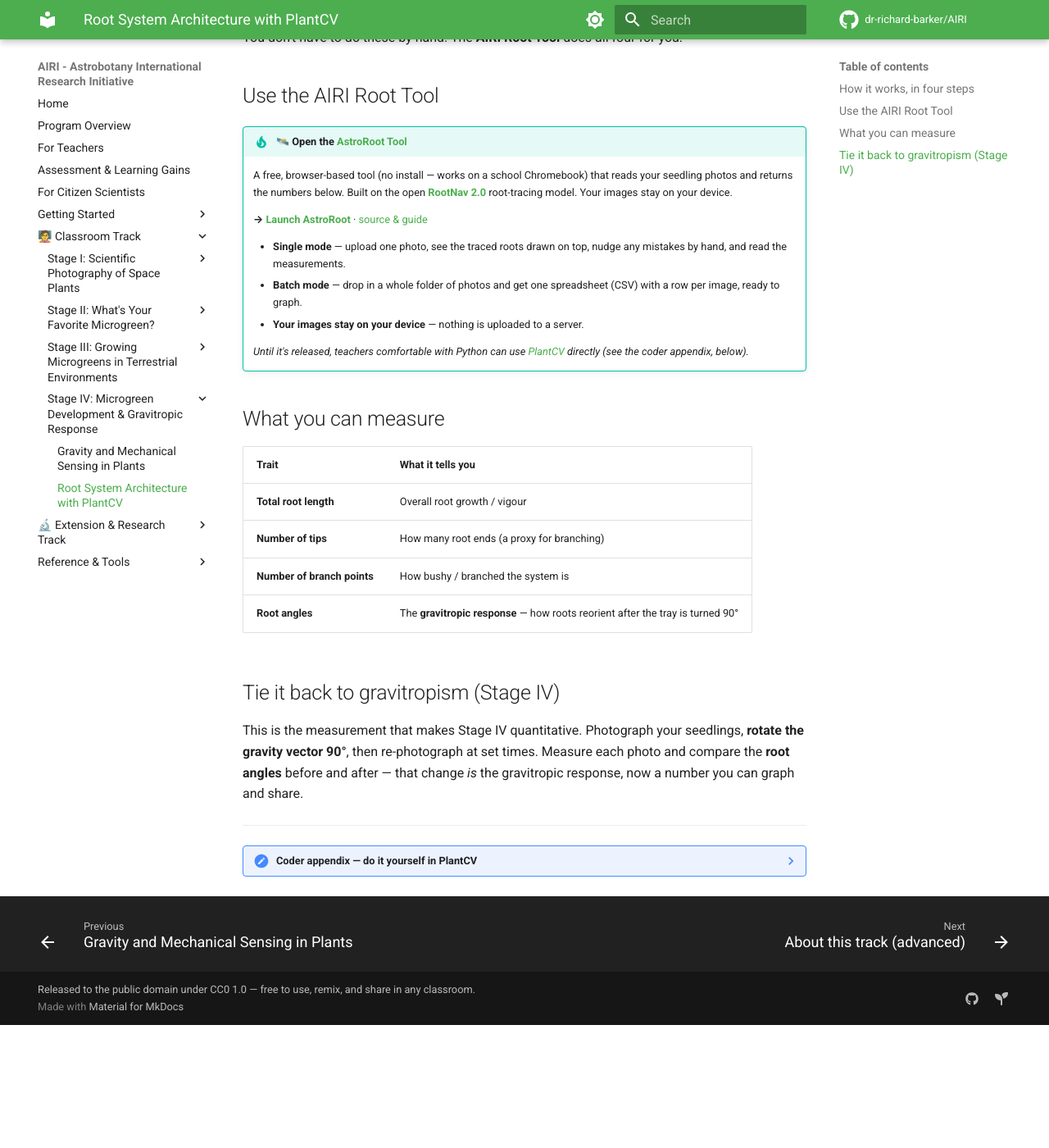
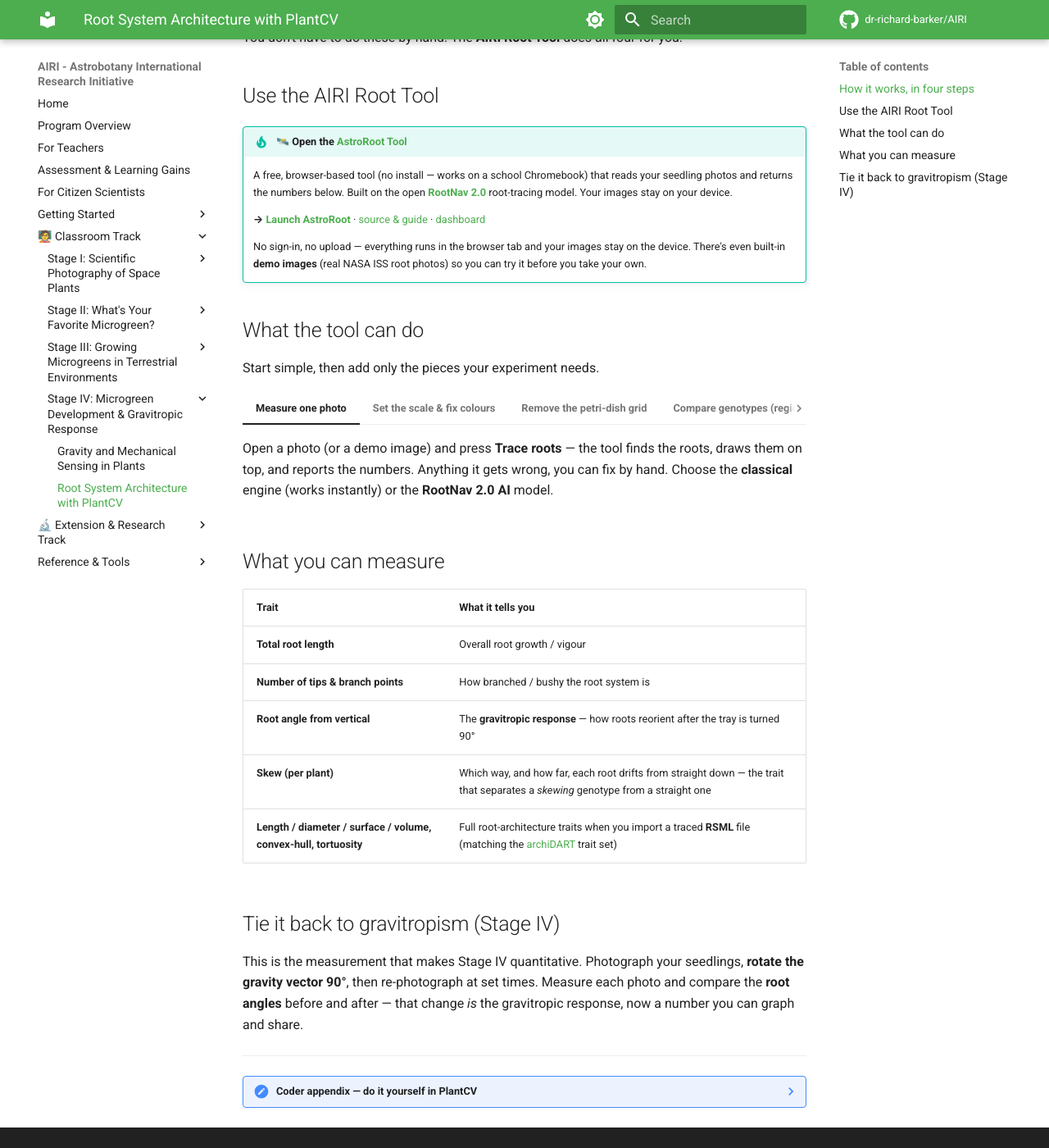
Before and after one commit to dr-richard-barker/AIRI, an MkDocs documentation site: the page built from docs/research-stage-iv-microgreen-development-and-gravitropic-response/root-system-architecture-with-plantcv.md, in a window 1280 px wide and 1400 px high, scrolled down 740 px. Shown: the whole window at 82% size. Built offline with MkDocs 1.6.1 and Material for MkDocs 9.7.7, drawn with Linux system fonts in a browser that asks for light colours; comment, search, counter and statistics services are not loaded; before the commit the page ends 1990 px from its top, so only the background shows below that.

Commit message:
RSA page: document the full AstroRoot tool (markers, grid removal, genotype regions, per-plant seeds, batch time-lapse, dashboard)
Expand the "Use the AIRI Root Tool" section into a task-based capability guide
(content tabs): measure a photo, calibrate/colour-correct with the marker,
remove the plate grid, compare genotypes with regions, count plants via seed
points (per-plant skew), track a time-lapse in batch, and view group summaries
+ per-plant trajectory in the dashboard. Expand the measurable-traits table
(skew, archiDART RSA traits). Site builds; tabs render.

Co-Authored-By: Claude Opus 4.8 <noreply@anthropic.com>

```diff
--- a/docs/research-stage-iv-microgreen-development-and-gravitropic-response/root-system-architecture-with-plantcv.md
+++ b/docs/research-stage-iv-microgreen-development-and-gravitropic-response/root-system-architecture-with-plantcv.md
@@ -43,24 +43,69 @@ You don't have to do these by hand. The **AIRI Root Tool** does all four for you
 
     **→ [Launch AstroRoot](https://dr-richard-barker.github.io/astroroot/)**
     · [source & guide](https://github.com/dr-richard-barker/astroroot)
+    · [dashboard](https://dr-richard-barker.github.io/astroroot/dashboard.html)
 
-    - **Single mode** — upload one photo, see the traced roots drawn on top, nudge any
-      mistakes by hand, and read the measurements.
-    - **Batch mode** — drop in a whole folder of photos and get one spreadsheet (CSV) with a
-      row per image, ready to graph.
-    - **Your images stay on your device** — nothing is uploaded to a server.
+    No sign-in, no upload — everything runs in the browser tab and your images stay on the
+    device. There's even built-in **demo images** (real NASA ISS root photos) so you can try it
+    before you take your own.
 
-    *Until it's released, teachers comfortable with Python can use
-    [PlantCV](https://plantcv.org/) directly (see the coder appendix, below).*
+## What the tool can do
+
+Start simple, then add only the pieces your experiment needs.
+
+=== "Measure one photo"
+
+    Open a photo (or a demo image) and press **Trace roots** — the tool finds the roots, draws
+    them on top, and reports the numbers. Anything it gets wrong, you can fix by hand. Choose the
+    **classical** engine (works instantly) or the **RootNav 2.0 AI** model.
+
+=== "Set the scale & fix colours"
+
+    Put an **[AstroCalibration marker](https://www.stickermule.com/drb2025)** in the shot and pick
+    it under **Marker** → *Auto-detect*. The tool reads the card to turn pixels into **millimetres**
+    and to colour-correct the photo — the same idea as PlantCV's colour-card detection.
+
+=== "Remove the petri-dish grid"
+
+    Growing on gridded plates? Tick **remove plate grid** and the etched grid is filtered out
+    before measuring, with a before/after preview. It's not always perfect — you can still fix the
+    trace by hand.
+
+=== "Compare genotypes (regions)"
+
+    If one image holds two genotypes (say one that skews and one that doesn't), click
+    **✏️ Draw region**, box each area and name it. Each region is measured separately, so you can
+    compare — e.g. the skewing line's angle vs the straight one's.
+
+=== "Count individual plants (seeds)"
+
+    Tell the tool how many **plants** are in the image and mark where each **seed** was sown (the
+    root's starting point) — or let it auto-place them. You then get a row **per plant**, including
+    its **skew** (how far its root drifts left/right from the seed). If you also drew genotype
+    regions, each plant is automatically labelled with its genotype.
+
+=== "Track a whole time-lapse (batch)"
+
+    Photograph the plate every day, then in **Batch** load the whole folder. The regions and seeds
+    you set once are applied to **every frame**, giving each plant's growth **over time**.
+
+=== "See & share the results (dashboard)"
+
+    The **[dashboard](https://dr-richard-barker.github.io/astroroot/dashboard.html)** collects every
+    measurement you save: summary stats, charts, a searchable table, **group summaries** (compare
+    genotypes), and a **per-plant trajectory** graph (each plant, and the genotype average, over
+    the days). Download it all as a spreadsheet — or, if your teacher sets it up, pool the whole
+    class's numbers together.
 
 ## What you can measure
 
 | Trait | What it tells you |
 |---|---|
 | **Total root length** | Overall root growth / vigour |
-| **Number of tips** | How many root ends (a proxy for branching) |
-| **Number of branch points** | How bushy / branched the system is |
-| **Root angles** | The **gravitropic response** — how roots reorient after the tray is turned 90° |
+| **Number of tips & branch points** | How branched / bushy the root system is |
+| **Root angle from vertical** | The **gravitropic response** — how roots reorient after the tray is turned 90° |
+| **Skew (per plant)** | Which way, and how far, each root drifts from straight down — the trait that separates a *skewing* genotype from a straight one |
+| **Length / diameter / surface / volume, convex-hull, tortuosity** | Full root-architecture traits when you import a traced **RSML** file (matching the [archiDART](https://github.com/archidart/archidart) trait set) |
 
 ## Tie it back to gravitropism (Stage IV)
 
```
